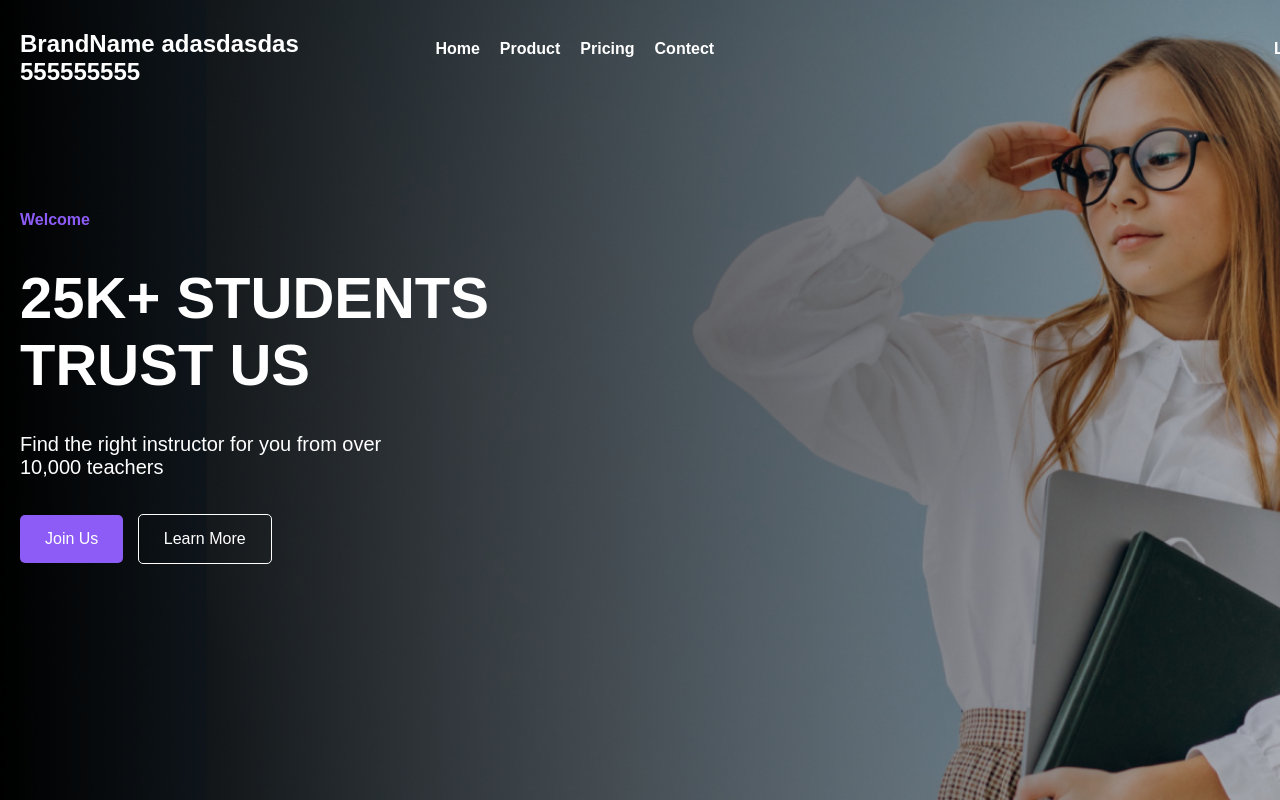
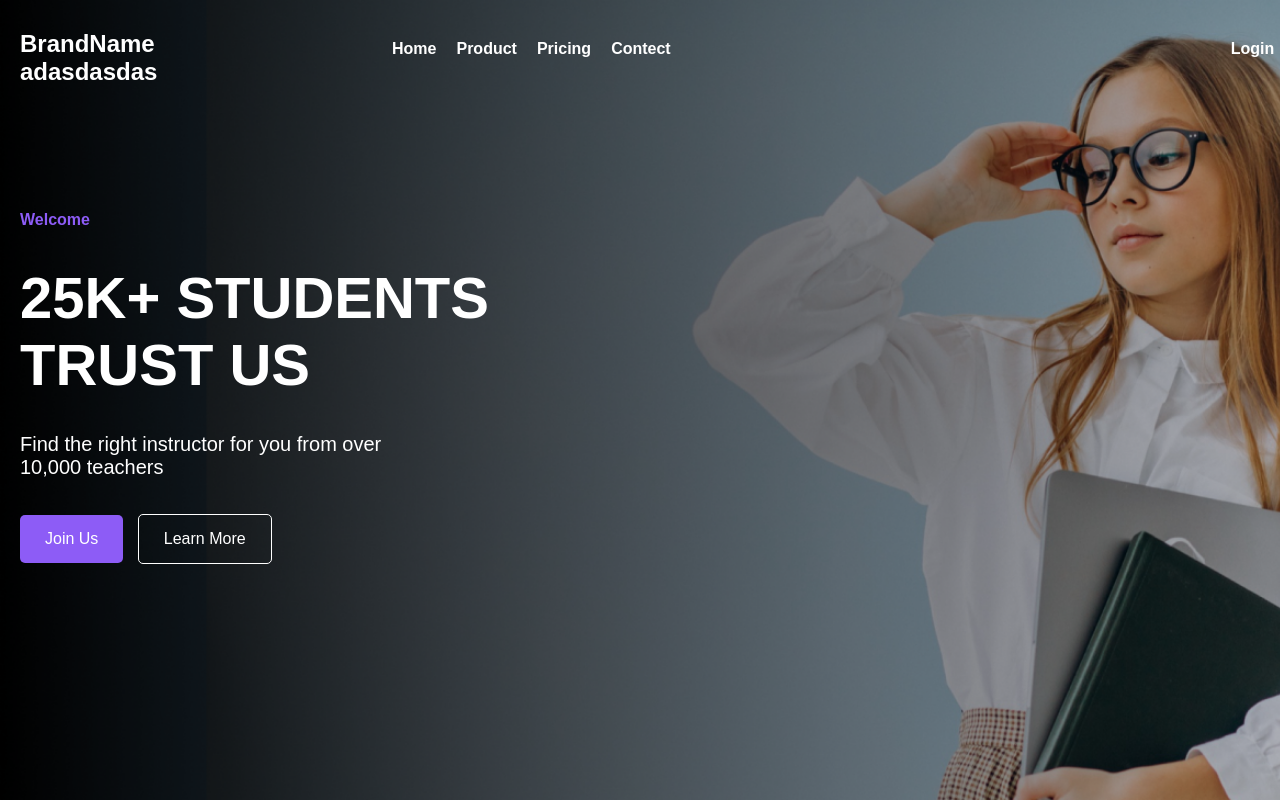
Before and after one commit to rimand/figma_to_website_manual, a plain HTML site: page index.html in a window 1280 px wide. Shown: the top 800 px of the page. Drawn offline with Linux system fonts and the light colour scheme.

Commit message:
Revert "Update index.html"
This reverts commit a657e8b14bc2fa9c499ded021718e0c13313f4b0.

```diff
--- a/index.html
+++ b/index.html
@@ -13,7 +13,7 @@
         <div class="container">
           <div class="center">
             <div class="logo">
-              <h1>BrandName adasdasdas 555555555</h1>
+              <h1>BrandName adasdasdas</h1>
             </div>
             <nav class="navbar-collapse">
               <ul class="menu menu-left">
```
